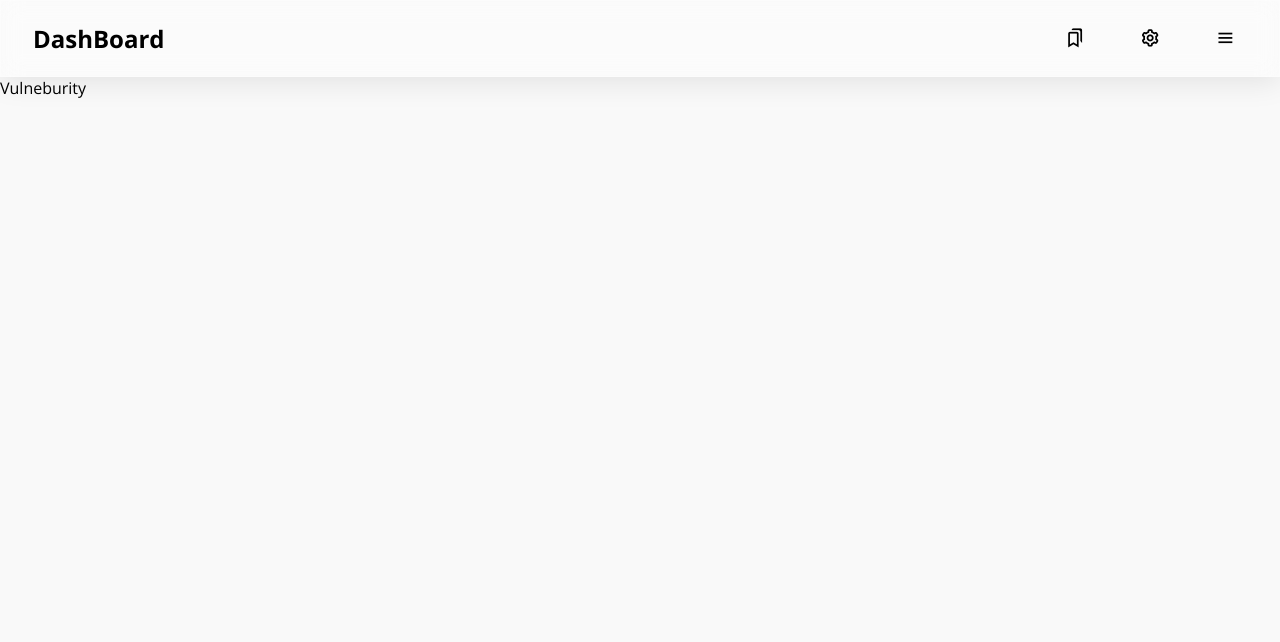
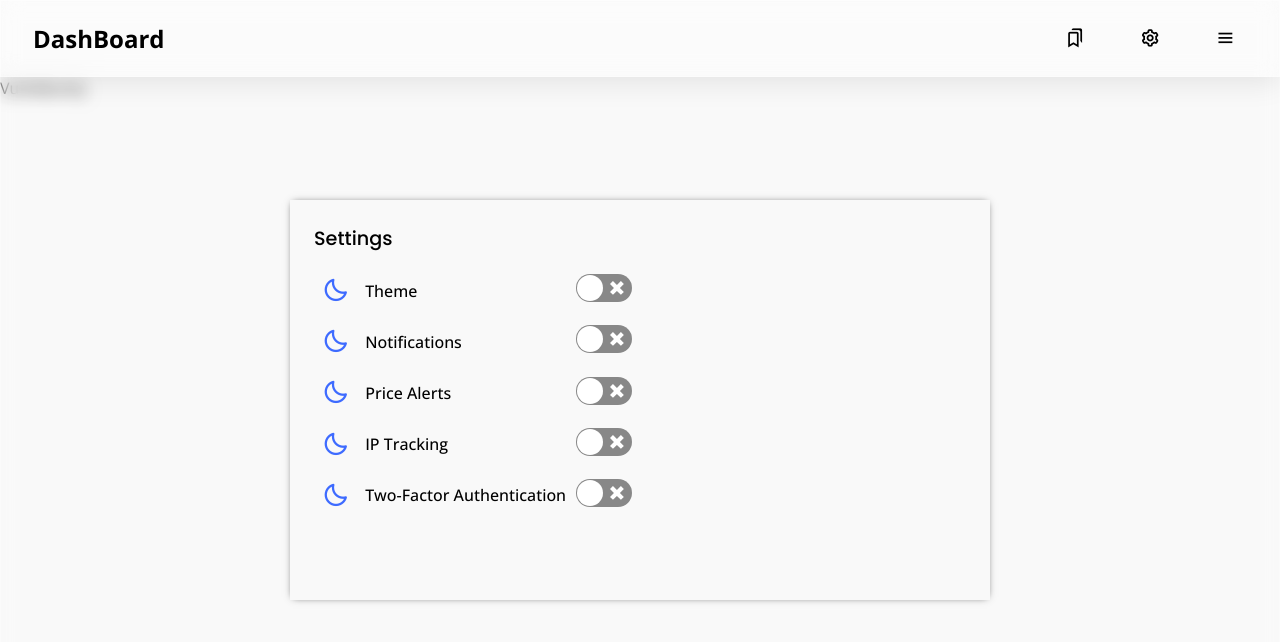
Before and after one commit to Sandeepkumar136/ramigo_in, a React (Create React App) app: page /vuln in a window 1280 px wide. Both pictures are taken after a click on the item 1150 px from the left and 38 px from the top of the page. Shown: the top 642 px of the page. Built offline with nearby package versions, Linux system fonts and the light colour scheme; no server answers.

Commit message:
add settings functionality to Navbar and Sidebar; implement SettingDialogue context and update styles for new settings overlay

```diff
--- a/src/components/contents/Navbar.js
+++ b/src/components/contents/Navbar.js
@@ -2,10 +2,12 @@ import React, { useState } from 'react'
 import Logo from './Logo';
 import Sidebar from './Sidebar';
 import { useNavToggle } from '../contexts/NavbartoggleContext';
+import { useSettingDialogue } from '../contexts/SettingDialogue';
 
 const Navbar = () => {
     const [logoTitle, setLogoTitle] = useState("DashBoard");
     const {isSidebar, ToggleSidebar} = useNavToggle();
+        const {OpenSetting} = useSettingDialogue();
     const handleNavbarClick = (title) =>{
         setLogoTitle(title);
     };
@@ -15,7 +17,7 @@ const Navbar = () => {
       <Logo title={logoTitle} />
       <ul className="nav-icons">
         <li className="nav-icons-items"><i className='bx bx-bookmarks'></i></li>
-        <li className="nav-icons-items"><i className='bx bx-cog'></i></li>
+        <li onClick={OpenSetting} className="nav-icons-items"><i className='bx bx-cog'></i></li>
         <li className="nav-icons-items-t" onClick={ToggleSidebar} ><i className={`bx bx-${isSidebar ? "x": "menu"}`}></i></li>
       </ul>
       </header>
--- a/src/components/dialog/SettingDialogue.js
+++ b/src/components/dialog/SettingDialogue.js
@@ -1,6 +1,7 @@
-import React, { useState } from 'react';
-import Switch from 'react-switch';
-import { useSettingDialogue } from '../contexts/SettingDialogue';
+import React, { useState } from "react";
+import Switch from "react-switch";
+import { motion, AnimatePresence } from "framer-motion"; // Import Framer Motion
+import { useSettingDialogue } from "../contexts/SettingDialogue";
 
 const SettingDialogue = () => {
   const { CloseSetting, isSettingOpen } = useSettingDialogue();
@@ -17,65 +18,158 @@ const SettingDialogue = () => {
     notifications: false, // Switch 2: Enable/Disable Notifications
     priceAlerts: false, // Switch 3: Price Alerts
     ipTracking: false, // Switch 4: IP Address Tracking
-        twoFactorAuth: false // Switch 5: Two-Factor Authentication
+    twoFactorAuth: false, // Switch 5: Two-Factor Authentication
   });
 
   // Handle toggle for switches
   const toggleSwitch = (settingKey) => {
     setSettings((prevSettings) => ({
       ...prevSettings,
-            [settingKey]: !prevSettings[settingKey]
+      [settingKey]: !prevSettings[settingKey],
     }));
   };
 
+  // Animation variants for the dialogue box
+  const dialogueVariants = {
+    hidden: { opacity: 0, y: -50 }, // Initial state
+    visible: { opacity: 1, y: 0, transition: { duration: 0.3 } }, // Enter animation
+    exit: { opacity: 0, y: 50, transition: { duration: 0.3 } }, // Exit animation
+  };
+
+  // Animation variants for individual switch content
+  const switchVariants = {
+    hidden: { opacity: 0, x: -30 },
+    visible: (i) => ({
+      opacity: 1,
+      x: 0,
+      transition: { delay: i * 0.1, duration: 0.5, type: "spring" },
+    }),
+    exit: { opacity: 0, x: -30, transition: { duration: 0.3 } },
+  };
+
   return (
-        isSettingOpen && (
+    <AnimatePresence>
+      {isSettingOpen && (
         <div onClick={HandleSettingDialogue} id="Setting-Overlay">
-                <div>
-                    <h2>Settings</h2>
-                    {/* Switch 1: Light/Dark Mode */}
-                    <div>
+          {/* Animated dialogue box */}
+          <motion.div
+            className="setting-box-content"
+            variants={dialogueVariants} // Apply animation variants to the dialogue box
+            initial="hidden"
+            animate="visible"
+            exit="exit"
+          >
+            <h2 className="setting-heading">Settings</h2>
+            <div className="setting-box-container">
+              {/* Switch 1: Theme */}
+              <motion.div
+                className="switch-setting-contain"
+                variants={switchVariants}
+                custom={0}
+                initial="hidden"
+                animate="visible"
+                exit="exit"
+              >
+                <div className="setting-text-content">
+                  <i className="bx bx-moon"></i>
+                  <p className="setting-text">Theme</p>
+                </div>
+                <div className="setting-switch-content">
                   <Switch
                     checked={settings.themeMode}
-                            onChange={() => toggleSwitch('themeMode')}
+                    onChange={() => toggleSwitch("themeMode")}
                   />
-                            <span>Theme Mode</span>
                 </div>
-                    {/* Switch 2: Enable/Disable Notifications */}
-                    <div>
+              </motion.div>
+
+              {/* Switch 2: Notifications */}
+              <motion.div
+                className="switch-setting-contain"
+                variants={switchVariants}
+                custom={1}
+                initial="hidden"
+                animate="visible"
+                exit="exit"
+              >
+                <div className="setting-text-content">
+                  <i className="bx bx-moon"></i>
+                  <p className="setting-text">Notifications</p>
+                </div>
+                <div className="setting-switch-content">
                   <Switch
                     checked={settings.notifications}
-                            onChange={() => toggleSwitch('notifications')}
+                    onChange={() => toggleSwitch("notifications")}
                   />
-                            <span>Notifications</span>
                 </div>
+              </motion.div>
+
               {/* Switch 3: Price Alerts */}
-                    <div>
+              <motion.div
+                className="switch-setting-contain"
+                variants={switchVariants}
+                custom={2}
+                initial="hidden"
+                animate="visible"
+                exit="exit"
+              >
+                <div className="setting-text-content">
+                  <i className="bx bx-moon"></i>
+                  <p className="setting-text">Price Alerts</p>
+                </div>
+                <div className="setting-switch-content">
                   <Switch
                     checked={settings.priceAlerts}
-                            onChange={() => toggleSwitch('priceAlerts')}
+                    onChange={() => toggleSwitch("priceAlerts")}
                   />
-                            <span>Price Alerts</span>
                 </div>
-                    {/* Switch 4: IP Address Tracking */}
-                    <div>
+              </motion.div>
+
+              {/* Switch 4: IP Tracking */}
+              <motion.div
+                className="switch-setting-contain"
+                variants={switchVariants}
+                custom={3}
+                initial="hidden"
+                animate="visible"
+                exit="exit"
+              >
+                <div className="setting-text-content">
+                  <i className="bx bx-moon"></i>
+                  <p className="setting-text">IP Tracking</p>
+                </div>
+                <div className="setting-switch-content">
                   <Switch
                     checked={settings.ipTracking}
-                            onChange={() => toggleSwitch('ipTracking')}
+                    onChange={() => toggleSwitch("ipTracking")}
                   />
-                            <span>IP Address Tracking</span>
                 </div>
+              </motion.div>
+
               {/* Switch 5: Two-Factor Authentication */}
-                    <div>
+              <motion.div
+                className="switch-setting-contain"
+                variants={switchVariants}
+                custom={4}
+                initial="hidden"
+                animate="visible"
+                exit="exit"
+              >
+                <div className="setting-text-content">
+                  <i className="bx bx-moon"></i>
+                  <p className="setting-text">Two-Factor Authentication</p>
+                </div>
+                <div className="setting-switch-content">
                   <Switch
                     checked={settings.twoFactorAuth}
-                            onChange={() => toggleSwitch('twoFactorAuth')}
+                    onChange={() => toggleSwitch("twoFactorAuth")}
                   />
-                            <span>Two-Factor Authentication</span>
                 </div>
+              </motion.div>
             </div>
+          </motion.div>
         </div>
-        )
+      )}
+    </AnimatePresence>
   );
 };
 
--- a/src/components/ui/Style.css
+++ b/src/components/ui/Style.css
@@ -398,7 +398,7 @@ body {
   backdrop-filter: blur(8.3px);
   -webkit-backdrop-filter: blur(8.3px);
   border: 1px solid rgba(255, 255, 255, 0.3);
-  z-index: 900;
+  z-index: 500;
 }
 
 .Searchbar-d-content {
@@ -429,4 +429,104 @@ body {
     font-size: 0.8rem;
     padding: 0.8rem 1.3rem;
   }
+}
+#Setting-Overlay {
+  display: flex;
+  justify-content: center;
+  align-items: center;
+  position: fixed;
+  top: 0;
+  left: 0;
+  width: 100%;
+  height: 100%;
+  background: rgba(255, 255, 255, 0.12);
+  box-shadow: 0 4px 30px rgba(0, 0, 0, 0.1);
+  backdrop-filter: blur(8.3px);
+  -webkit-backdrop-filter: blur(8.3px);
+  border: 1px solid rgba(255, 255, 255, 0.3);
+  z-index: 500;
+}
+
+.setting-box-content {
+  width: 700px;
+  height: 400px;
+  background-color: #f9f9f9;
+  padding: 1rem;
+  box-shadow: 0px 0px 8px -3px rgba(0, 0, 0, 0.75);
+  -webkit-box-shadow: 0px 0px 8px -3px rgba(0, 0, 0, 0.75);
+  -moz-box-shadow: 0px 0px 8px -3px rgba(0, 0, 0, 0.75);
+}
+
+.setting-heading {
+  display: flex;
+  justify-content: start;
+  align-items: center;
+  padding: 0.5rem;
+  font-family: "poppins", sans-serif;
+  font-size: 1.2rem;
+  font-weight: 500;
+}
+
+.setting-box-container {
+  display: flex;
+  justify-content: start;
+  align-items: start;
+  flex-direction: column;
+  padding: 0.5rem;
+  width: 50%;
+  gap: 0.5rem;
+}
+
+.switch-setting-contain {
+  width: 100%;
+  display: flex;
+  justify-content: space-between;
+  align-items: center;
+}
+
+.setting-text-content {
+  display: flex;
+  justify-content: center;
+  align-items: center;
+  gap: 1rem;
+  padding: 0.5rem;
+}
+
+.setting-text-content i {
+  font-size: 1.7rem;
+  display: flex;
+  justify-content: center;
+  align-items: center;
+  color: #3e6bff;
+}
+
+.setting-text {
+  font-size: 1rem;
+  font-weight: 500;
+  display: flex;
+  justify-content: center;
+  align-items: center;
+}
+
+@media only screen and (max-width: 768px) {
+  .setting-box-content {
+    width: 100%;
+    height: -moz-fit-content;
+    height: fit-content;
+    margin: 0 1.5rem;
+    align-self: center;
+    justify-self: center;
+  }
+  .setting-heading {
+    font-size: 0.9rem;
+  }
+  .setting-box-container {
+    width: 100%;
+  }
+  .setting-text {
+    font-size: 0.7rem;
+  }
+  .setting-text-content i {
+    font-size: 1.5rem;
+  }
 }/*# sourceMappingURL=Style.css.map */
--- a/src/components/ui/Style.scss
+++ b/src/components/ui/Style.scss
@@ -365,23 +365,22 @@ body {
   backdrop-filter: blur(8.3px);
   -webkit-backdrop-filter: blur(8.3px);
   border: 1px solid rgba(255, 255, 255, 0.3);
-  z-index: 900;
-
+  z-index: 500;
 }
-.Searchbar-d-content{
+.Searchbar-d-content {
   display: flex;
   justify-content: center;
   align-items: center;
   flex-direction: column;
 }
-.config-searchbar-d{
+.config-searchbar-d {
   width: 100%;
   height: 35vh;
   display: flex;
   justify-content: center;
   align-items: center;
 }
-#search-d-bar{
+#search-d-bar {
   margin-top: 10rem;
 }
 @media only screen and (max-width: 768px) {
@@ -394,3 +393,95 @@ body {
     padding: 0.8rem 1.3rem;
   }
 }
+// Setting Dialogue
+#Setting-Overlay {
+  display: flex;
+  justify-content: center;
+  align-items: center;
+  position: fixed;
+  top: 0;
+  left: 0;
+  width: 100%;
+  height: 100%;
+  background: rgba(255, 255, 255, 0.12);
+  box-shadow: 0 4px 30px rgba(0, 0, 0, 0.1);
+  backdrop-filter: blur(8.3px);
+  -webkit-backdrop-filter: blur(8.3px);
+  border: 1px solid rgba(255, 255, 255, 0.3);
+  z-index: 500;
+}
+.setting-box-content {
+  width: 700px;
+  height: 400px;
+  background-color: #f9f9f9;
+  padding: 1rem;
+  box-shadow: 0px 0px 8px -3px rgba(0, 0, 0, 0.75);
+  -webkit-box-shadow: 0px 0px 8px -3px rgba(0, 0, 0, 0.75);
+  -moz-box-shadow: 0px 0px 8px -3px rgba(0, 0, 0, 0.75);
+}
+.setting-heading {
+  display: flex;
+  justify-content: start;
+  align-items: center;
+  padding: 0.5rem;
+  font-family: "poppins", sans-serif;
+  font-size: 1.2rem;
+  font-weight: 500;
+}
+.setting-box-container {
+  display: flex;
+  justify-content: start;
+  align-items: start;
+  flex-direction: column;
+  padding: 0.5rem;
+  width: 50%;
+  gap: 0.5rem;
+}
+.switch-setting-contain {
+  width: 100%;
+  display: flex;
+  justify-content: space-between;
+  align-items: center;
+}
+.setting-text-content {
+  display: flex;
+  justify-content: center;
+  align-items: center;
+  gap: 1rem;
+  padding: 0.5rem;
+}
+.setting-text-content i {
+  font-size: 1.7rem;
+  display: flex;
+  justify-content: center;
+  align-items: center;
+  color: #3e6bff;
+}
+.setting-text {
+  font-size: 1rem;
+  font-weight: 500;
+  display: flex;
+  justify-content: center;
+  align-items: center;
+}
+@media only screen and (max-width: 768px) {
+  .setting-box-content{
+    width: 100%;
+    height: fit-content;
+    margin: 0 1.5rem;
+    align-self: center;
+    justify-self: center;
+  }
+  .setting-heading{
+    font-size: 0.9rem;
+  }
+  .setting-box-container {
+    width: 100%;
+  }
+  .setting-text{
+    font-size: 0.7rem;
+  }
+  .setting-text-content i{
+    font-size: 1.5rem;
+  }
+}
```
Also changed, not shown: src/components/contents/Sidebar.js (+6 -6 lines), 1 other file (tests, documents, lock files or other folders). Lines whose indentation alone changed are shown as unchanged.
